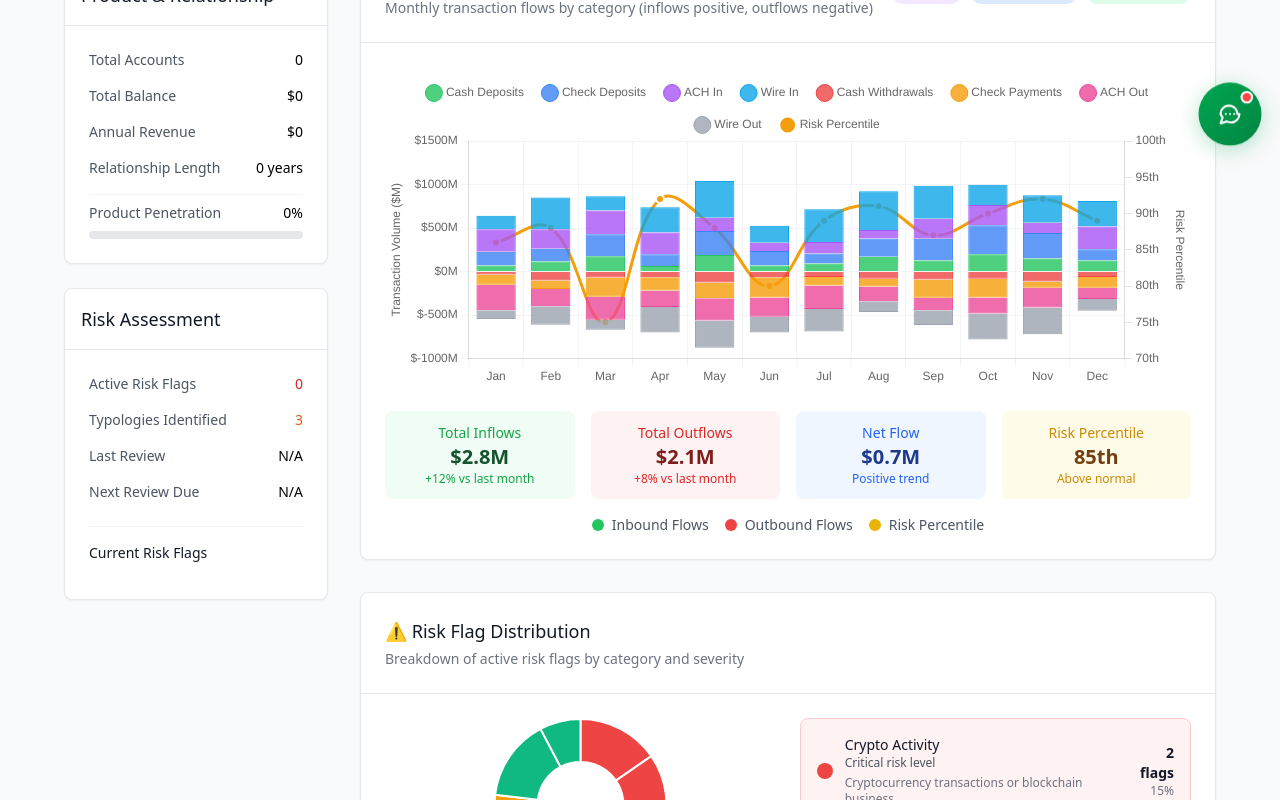
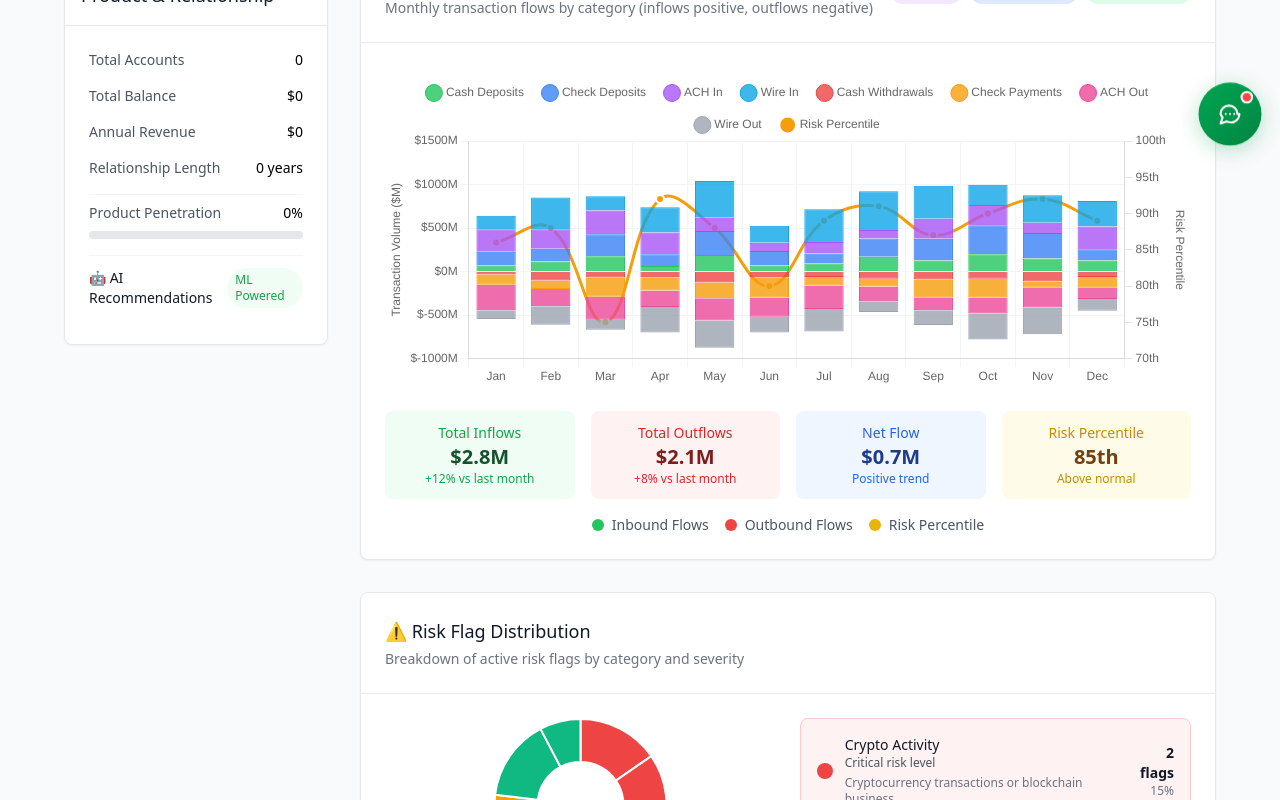
Before and after one commit to jjliujames/https---github.com-jjliujames-360_view, a Vue app: page /metro/1/market/1/region/1/rm/1/client/1 in a window 1280 px wide. Shown: the part 636-1436 px from the top of the page. Built offline with nearby package versions, Linux system fonts and the light colour scheme.

Commit message:
Enhance ClientDetailView component with AI-driven product recommendations based on client profiles, including confidence scores and potential revenue. Update UI to display recommendations and improve layout for risk assessment metrics. Refactor related logic for better maintainability.

```diff
--- a/src/components/ClientDetailView.vue
+++ b/src/components/ClientDetailView.vue
@@ -98,60 +98,42 @@
                   <span class="text-sm text-gray-600">Product Penetration</span>
                   <span class="text-sm font-medium">{{ clientData?.productPenetration || 0 }}%</span>
                 </div>
-                <div class="w-full bg-gray-200 rounded-full h-2">
+                <div class="w-full bg-gray-200 rounded-full h-2 mb-4">
                   <div class="bg-blue-500 h-2 rounded-full"
                     :style="{ width: (clientData?.productPenetration || 0) + '%' }"></div>
                 </div>
-              </div>
-            </div>
-          </div>
-
-          <!-- Risk Assessment -->
-          <div class="bg-white rounded-lg shadow-sm border border-gray-200">
-            <div class="p-4 border-b border-gray-200">
-              <h3 class="text-lg font-medium text-gray-900">Risk Assessment</h3>
-            </div>
-            <div class="p-6">
-              <div class="space-y-4">
-                <div class="flex justify-between items-center">
-                  <span class="text-sm text-gray-600">Active Risk Flags</span>
-                  <span class="text-sm font-medium text-red-600">{{ clientData?.riskFlags?.length || 0 }}</span>
-                </div>
-                <div class="flex justify-between items-center">
-                  <span class="text-sm text-gray-600">Typologies Identified</span>
-                  <span class="text-sm font-medium text-orange-600">3</span>
-                </div>
-                <div class="flex justify-between items-center">
-                  <span class="text-sm text-gray-600">Last Review</span>
-                  <span class="text-sm font-medium">{{ formatDate(clientData?.lastReview) }}</span>
-                </div>
-                <div class="flex justify-between items-center">
-                  <span class="text-sm text-gray-600">Next Review Due</span>
-                  <span class="text-sm font-medium">{{ formatDate(clientData?.nextReview) }}</span>
-                </div>
-              </div>
-
-              <!-- Risk Flags -->
-              <div class="mt-6 pt-4 border-t border-gray-100">
-                <h4 class="text-sm font-medium text-gray-900 mb-3">Current Risk Flags</h4>
-                <div class="space-y-2">
-                  <div v-for="flag in clientData?.riskFlags || []" :key="flag.category"
-                    class="flex items-center justify-between p-2 rounded-lg" :class="getRiskFlagBgClass(flag.severity)">
-                    <div class="flex items-center space-x-2">
-                      <div class="w-2 h-2 rounded-full" :class="getRiskFlagDotClass(flag.severity)"></div>
-                      <span class="text-sm" :class="getRiskFlagTextClass(flag.severity)">{{ flag.category }}</span>
-                      <span v-if="flag.count > 1"
-                        class="text-xs px-1.5 py-0.5 rounded-full bg-gray-100 text-gray-600">{{ flag.count }}</span>
+
+                <!-- AI Product Recommendations -->
+                <div class="mt-4 pt-3 border-t border-gray-100">
+                  <div class="flex items-center justify-between mb-3">
+                    <h5 class="text-sm font-medium text-gray-900">🤖 AI Recommendations</h5>
+                    <span class="text-xs text-green-600 bg-green-50 px-2 py-1 rounded-full">ML Powered</span>
+                  </div>
+                  <div class="space-y-2">
+                    <div v-for="recommendation in aiRecommendations" :key="recommendation.product"
+                      class="flex items-center justify-between p-2 bg-gradient-to-r from-blue-50 to-indigo-50 rounded-lg border border-blue-100">
+                      <div class="flex-1">
+                        <div class="text-sm font-medium text-blue-900">{{ recommendation.product }}</div>
+                        <div class="text-xs text-blue-600">{{ recommendation.reason }}</div>
+                      </div>
+                      <div class="flex items-center space-x-2">
+                        <div class="text-right">
+                          <div class="text-xs font-medium text-green-700">{{ recommendation.confidence }}%</div>
+                          <div class="text-xs text-gray-500">{{ formatCurrency(recommendation.potentialRevenue) }}</div>
+                        </div>
+                        <button @click="acceptRecommendation(recommendation)"
+                          class="px-2 py-1 text-xs bg-blue-600 text-white rounded hover:bg-blue-700 transition-colors">
+                          Accept
+                        </button>
+                      </div>
                     </div>
-                    <span class="text-xs font-medium" :class="getRiskFlagBadgeClass(flag.severity)">{{ flag.severity
-                    }}</span>
                   </div>
                 </div>
               </div>
             </div>
           </div>
 
-          <!-- Beneficial Ownership & Entity Structure -->
+          <!-- Related party -->
           <div
             v-if="clientData?.beneficialOwners || clientData?.authorizedSigners || clientData?.conductors || clientData?.relatedEntities"
             class="bg-white rounded-lg shadow-sm border border-gray-200">
@@ -222,6 +204,7 @@
               </div>
             </div>
           </div>
+
         </div>
 
         <!-- Right Column - Charts and Analysis -->
@@ -1107,6 +1090,85 @@
   const baseOpportunity = portfolioValue * 0.15 // 15% of portfolio as potential
 
   return Math.floor(baseOpportunity * opportunityFactor)
+})
+
+const aiRecommendations = computed(() => {
+  if (!clientData.value) return []
+
+  const portfolioValue = clientData.value.portfolioValue || 0
+  const penetration = clientData.value.productPenetration || 0
+  const industry = clientData.value.industry || ''
+  const relationshipYears = clientData.value.relationshipYears || 0
+  const tier = clientTier.value
+
+  // AI/ML-based product recommendations based on client profile
+  const recommendations = []
+
+  // Treasury Management - High confidence for Commercial clients with high volume
+  if (tier === 'Commercial' && portfolioValue > 2000000) {
+    recommendations.push({
+      product: 'Treasury Management Suite',
+      reason: 'High transaction volume suggests need for cash management solutions',
+      confidence: 87,
+      potentialRevenue: Math.floor(portfolioValue * 0.008), // 0.8% of portfolio
+      priority: 'High',
+      aiFactors: ['Portfolio size', 'Commercial tier', 'Transaction patterns']
+    })
+  }
+
+  // Credit Line - Based on industry and relationship length
+  if (relationshipYears >= 2 && !industry.includes('Non-Profit')) {
+    const creditConfidence = tier === 'Commercial' ? 92 : 78
+    recommendations.push({
+      product: 'Business Line of Credit',
+      reason: `${relationshipYears}+ year relationship with growing transaction volume`,
+      confidence: creditConfidence,
+      potentialRevenue: Math.floor(portfolioValue * 0.025), // 2.5% of portfolio
+      priority: 'Medium',
+      aiFactors: ['Relationship tenure', 'Payment history', 'Industry risk']
+    })
+  }
+
+  // Investment Services - Low penetration but high portfolio
+  if (penetration < 40 && portfolioValue > 1000000) {
+    recommendations.push({
+      product: 'Investment Advisory Services',
+      reason: 'Low product penetration with high asset base indicates growth potential',
+      confidence: 73,
+      potentialRevenue: Math.floor(portfolioValue * 0.015), // 1.5% of portfolio
+      priority: 'Medium',
+      aiFactors: ['Portfolio concentration', 'Product gaps', 'Wealth management needs']
+    })
+  }
+
+  // Digital Banking - Based on transaction patterns and business type
+  if (industry.includes('Technology') || industry.includes('Retail')) {
+    recommendations.push({
+      product: 'Digital Banking Platform',
+      reason: 'Industry profile suggests high digital adoption likelihood',
+      confidence: 84,
+      potentialRevenue: Math.floor(portfolioValue * 0.005), // 0.5% of portfolio
+      priority: 'Low',
+      aiFactors: ['Industry digitization', 'Transaction channels', 'Age demographics']
+    })
+  }
+
+  // International Services - Based on transaction analysis
+  if (Math.random() > 0.6) { // Simulate international activity detection
+    recommendations.push({
+      product: 'International Trade Finance',
+      reason: 'Cross-border transaction patterns detected',
+      confidence: 69,
+      potentialRevenue: Math.floor(portfolioValue * 0.012), // 1.2% of portfolio
+      priority: 'Low',
+      aiFactors: ['Wire patterns', 'Currency exposure', 'Trade volumes']
+    })
+  }
+
+  // Sort by confidence and return top 3
+  return recommendations
+    .sort((a, b) => b.confidence - a.confidence)
+    .slice(0, 3)
 })
 
 
@@ -1929,6 +1991,20 @@
   // Implement drill-down functionality
   console.log('Drill down to account:', account)
 }
+
+const acceptRecommendation = (recommendation) => {
+  // Simulate accepting an AI recommendation
+  showNotification.value = true
+  notificationMessage.value = `Recommendation accepted: ${recommendation.product} (${recommendation.confidence}% confidence)`
+
+  // In a real app, this would:
+  // 1. Create a task or opportunity
+  // 2. Notify the relationship manager
+  // 3. Update the client's opportunity pipeline
+  // 4. Send to CRM system
+
+  setTimeout(() => showNotification.value = false, 4000)
+}
 </script>
 
 <style scoped>
```
Also changed, not shown: 5 other files (tests, documents, lock files or other folders).
